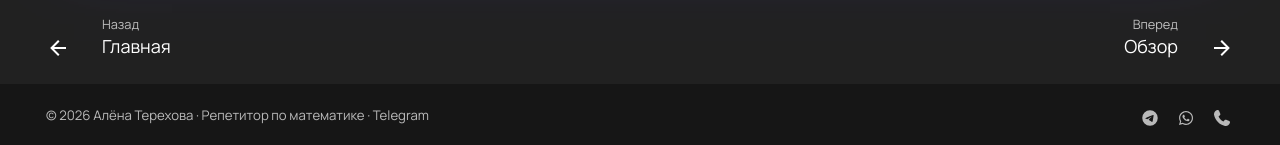
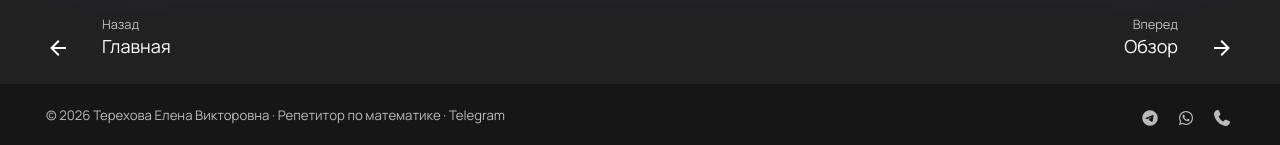
Before and after one commit to alena-teacher/about-me, an MkDocs documentation site: the page built from docs/about.md, in a window 1280 px wide and 900 px high, scrolled down 1793 px. Shown: the part 752-897 px from the top of the window. Built offline with MkDocs 1.6.1 and Material for MkDocs 9.7.7, drawn with Linux system fonts in a browser that asks for light colours; comment, search, counter and statistics services are not loaded; some of the changed text lies outside the part shown.

Commit message:
Замена имени на Терехова Елена Викторовна

```diff
--- a/docs/about.md
+++ b/docs/about.md
@@ -1,6 +1,6 @@
 ---
 title: Обо мне
-description: Алёна Терехова — преподаватель математики. Помогаю школьникам 1–11 классов понять предмет, закрыть пробелы и подготовиться к ОГЭ и ЕГЭ.
+description: Терехова Елена Викторовна — преподаватель математики. Помогаю школьникам 1–11 классов понять предмет, закрыть пробелы и подготовиться к ОГЭ и ЕГЭ.
 hide:
   - navigation
   - toc
@@ -9,20 +9,20 @@ hide:
 <div class="page-hero" markdown>
 <div class="hero__badge">Обо мне</div>
 
-# Алёна Терехова
+# Терехова Елена Викторовна
 
 <p>Преподаватель математики. Помогаю школьникам подружиться с предметом — от первых действий с дробями до профильного ЕГЭ.</p>
 </div>
 
 <div class="about-grid" markdown>
 <div class="about__photo" markdown>
-<img src="../assets/avatar.png" alt="Алёна Терехова">
+<img src="../assets/avatar.png" alt="Терехова Елена Викторовна">
 </div>
 <div class="about__text" markdown>
 
 ## Математика становится понятной, когда её объясняют на понятном языке
 
-Меня зовут **Алёна Терехова**, и я помогаю ученикам 1–11 классов разобраться в математике без страха и зубрёжки.
+Меня зовут **Терехова Елена Викторовна**, и я помогаю ученикам 1–11 классов разобраться в математике без страха и зубрёжки.
 
 Я не заставляю заучивать формулы. Мы разбираемся, **почему** правило работает, учимся видеть логику в каждой задаче и доводим решение до автоматизма. Такой подход даёт не временный результат на экзамене, а уверенность, которая остаётся с учеником.
 
--- a/docs/stylesheets/extra.css
+++ b/docs/stylesheets/extra.css
@@ -1,5 +1,5 @@
 /* ==========================================================================
-   Алёна Терехова — репетитор по математике
+   Терехова Елена Викторовна — репетитор по математике
    Фирменный стиль: индиго → фиолетовый → небесный + тёплый янтарный акцент
    ========================================================================== */
 
--- a/mkdocs.yml
+++ b/mkdocs.yml
@@ -1,18 +1,18 @@
-# Сайт репетитора по математике — Алёна Терехова
+# Сайт репетитора по математике — Терехова Елена Викторовна
 # Документация: https://squidfunk.github.io/mkdocs-material/
 
-site_name: Алёна Терехова — репетитор по математике
+site_name: Терехова Елена Викторовна — репетитор по математике
 site_description: >-
   Индивидуальные онлайн-занятия по математике для учеников 1–11 классов.
   Подготовка к ОГЭ и ЕГЭ (база и профиль), восполнение пробелов в школьной
   программе и математика с нуля.
-site_author: Алёна Терехова
+site_author: Терехова Елена Викторовна
 site_url: https://alena-teacher.github.io/about-me/
 repo_url: https://github.com/alena-teacher/about-me
 repo_name: alena-teacher/about-me
 edit_uri: edit/main/docs/
 copyright: >-
-  © 2026 Алёна Терехова · Репетитор по математике ·
+  © 2026 Терехова Елена Викторовна · Репетитор по математике ·
   <a href="https://t.me/Alena_t85" target="_blank" rel="noopener">Telegram</a>
 
 theme:
--- a/overrides/main.html
+++ b/overrides/main.html
@@ -28,7 +28,7 @@
   {
     "@context": "https://schema.org",
     "@type": "Person",
-    "name": "Алёна Терехова",
+    "name": "Терехова Елена Викторовна",
     "jobTitle": "Репетитор по математике",
     "description": "Индивидуальные онлайн-занятия по математике для учеников 1–11 классов. Подготовка к ОГЭ и ЕГЭ, школьная программа, математика с нуля.",
     "url": "{{ config.site_url }}",
```
Also changed, not shown: README.md (+2 -2 lines), docs/contacts.md (+1 -1 lines), docs/index.md (+1 -1 lines), docs/assets/banner.svg, docs/assets/favicon.svg, docs/assets/logo.svg, docs/assets/og-image.png, 1 other file.
